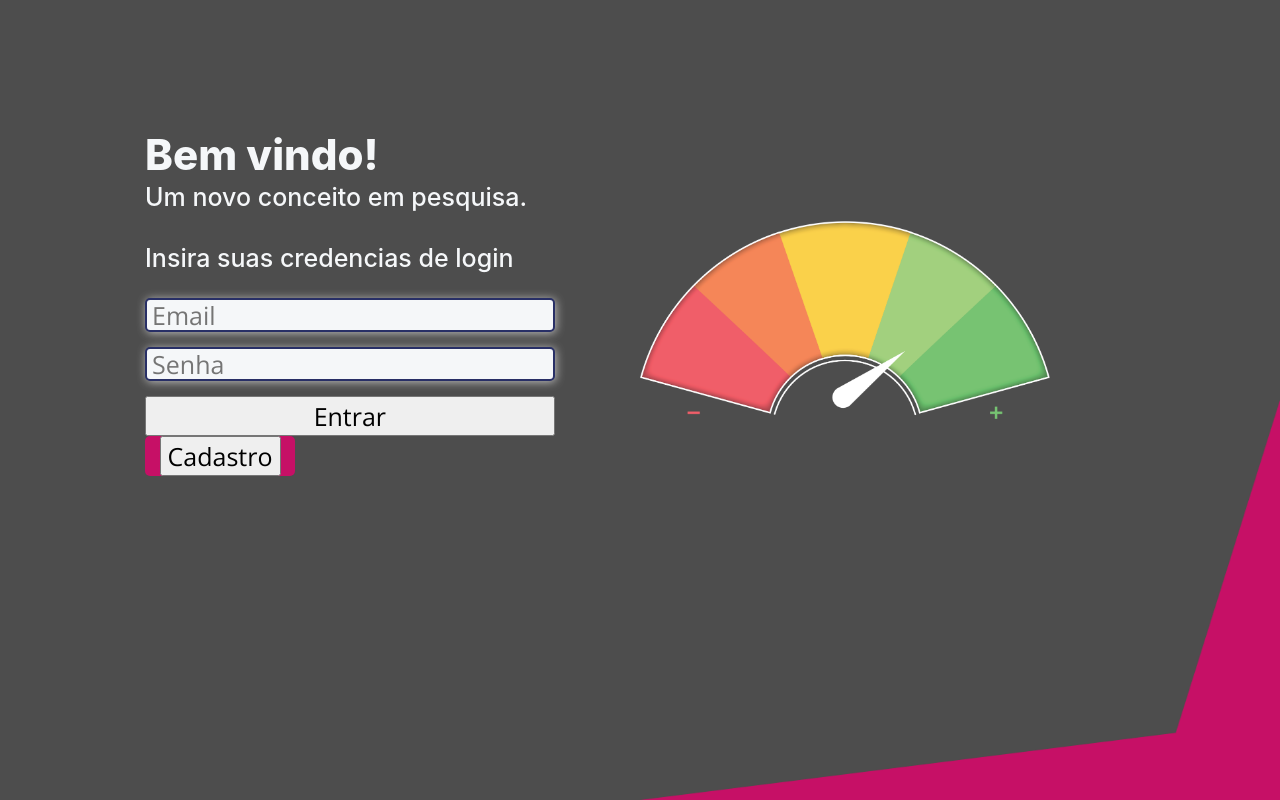
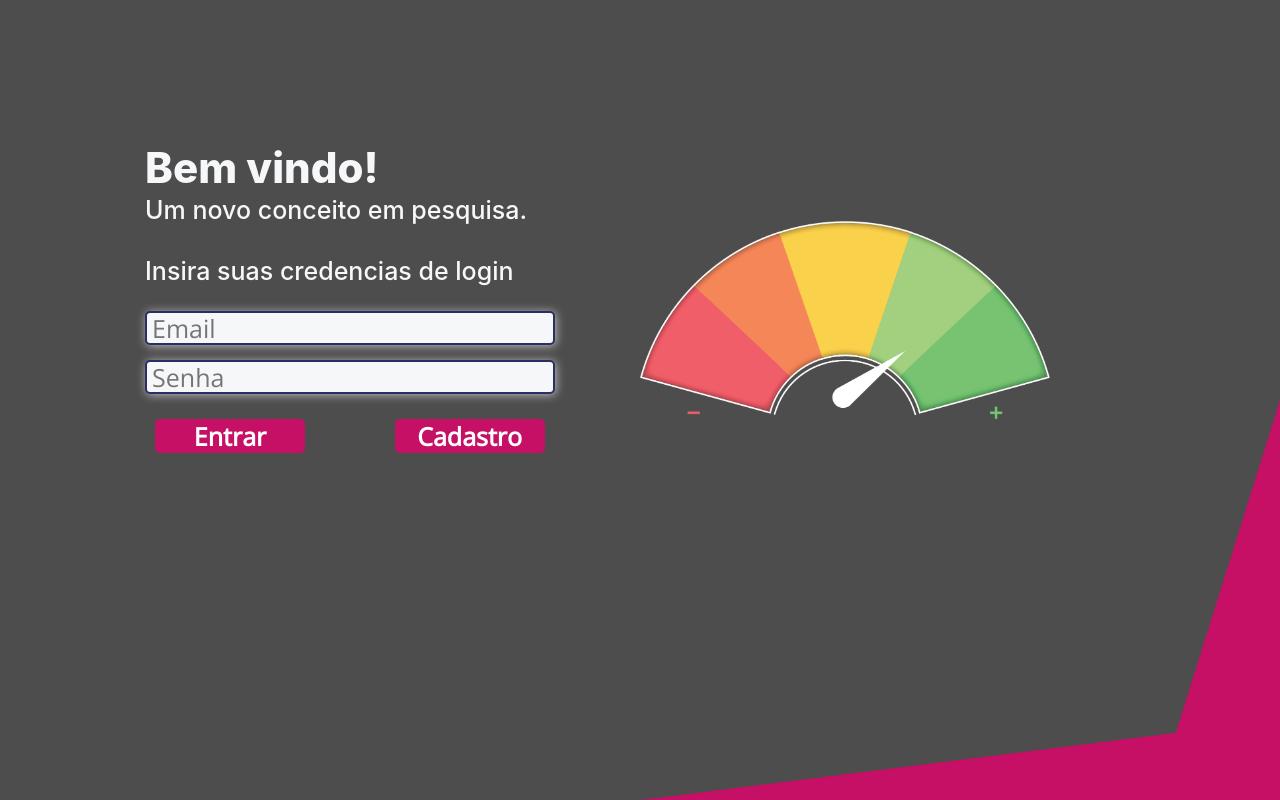
Before and after one commit to DarlanMendes/NPS-Digital-College, a React (Create React App) app: page / in a window 1280 px wide. Built offline with nearby package versions, Linux system fonts and the light colour scheme.

Commit message:
lucas adicionando

```diff
--- a/src/pages/Login/Login.js
+++ b/src/pages/Login/Login.js
@@ -41,9 +41,9 @@ const Login = ({ setIsAuth }) => {
             <input className={styles.inputLogin} type="email" placeholder="Email" onChange={(e) => { setEmail(e.target.value) }}></input>
             <input className={styles.inputLogin} type="password" placeholder="Senha" onChange={(e) => { setPassword(e.target.value) }}></input>
           </div>
-          <div className={styles.sublogin}>
-            <button className={styles.btnLoginCadastroPage} onClick={handleLogin}>Entrar</button>
-            <Link className={styles.Link} to="/sign-up"><button className={styles.btnLoginCadastroPage}>Cadastro</button></Link>
+          <div className={styles.inpt}>
+            <button className={styles.btn2} onClick={handleLogin}>Entrar</button>
+            <button className={styles.btn2}><Link className={styles.Link} to="/sign-up">Cadastro</Link></button>
           </div>
         </div>
         <div className={styles.logo}>
--- a/src/pages/Login/Login.module.css
+++ b/src/pages/Login/Login.module.css
@@ -1,5 +1,4 @@
-
-     body{
+body {
     background: #4D4D4D;
     padding: 0;
     margin: 0px;
@@ -17,17 +16,17 @@
         font-weight: 800;
 
     }
-    .Link{
+.Link {
     display: flex;
     justify-content: center;
     background: #C61066;
     border-radius: 5px;
     border: 0px;
-        width: 110px;
-        padding:0 20px;
+
+    padding: 0 20px;
     color: white;
     font-weight: 800;
-        text-decoration:none ;
+    text-decoration: none;
 }
 
 .subTitle {
@@ -63,13 +62,13 @@
 }
 
 .quadro {
-        height:80vh;
-        margin:0% auto;
+    height: 80vh;
+    margin: 0% auto;
     display: flex;
     background: #4D4D4D;
     width: 80vw;
     flex-wrap: wrap;
-        align-items:center;
+    align-items: center;
     justify-content: space-around;
 }
 
@@ -80,7 +79,7 @@
     margin-bottom: 30px;
 }
 
-    .sngp{
+.sngp {
     display: grid;
     width: 300px;
     margin-top: 15%;
@@ -97,7 +96,7 @@
     margin-bottom: 15px;
     height: 20px;
     box-shadow: 1px 1px 10px rgba(255, 255, 255, 0.637);
-        padding:5px;
+    padding: 5px;
 }
 
 .logo {
@@ -108,26 +107,39 @@
     min-width: 300px;
 }
 
-    .imgLogin{
+.imgLogin {
     width: 80%;
 }
 
 .inpt {
     padding: 5px;
     display: flex;
-        justify-content: space-around;
-
+    justify-content: space-between;
 }
 
-    .bcgEdge{
+.bcgEdge {
     z-index: -0;
-        height:50vh;
-        width:50vw;
-        position:fixed;
-        right:0;
+    height: 50vh;
+    width: 50vw;
+    position: fixed;
+    right: 0;
     bottom: 0;
     resize: true;
 }
-    footer{
+
+footer {
     text-align: center;
 }
+
+.btn2 {
+    display: flex;
+    justify-content: center;
+    background: #C61066;
+    border-radius: 5px;
+    border: 0px;
+    width: 150px;
+    padding: 0 20px;
+    color: white;
+    font-weight: 800;
+    margin: 5px;
+}
```
Lines whose indentation alone changed are shown as unchanged.
